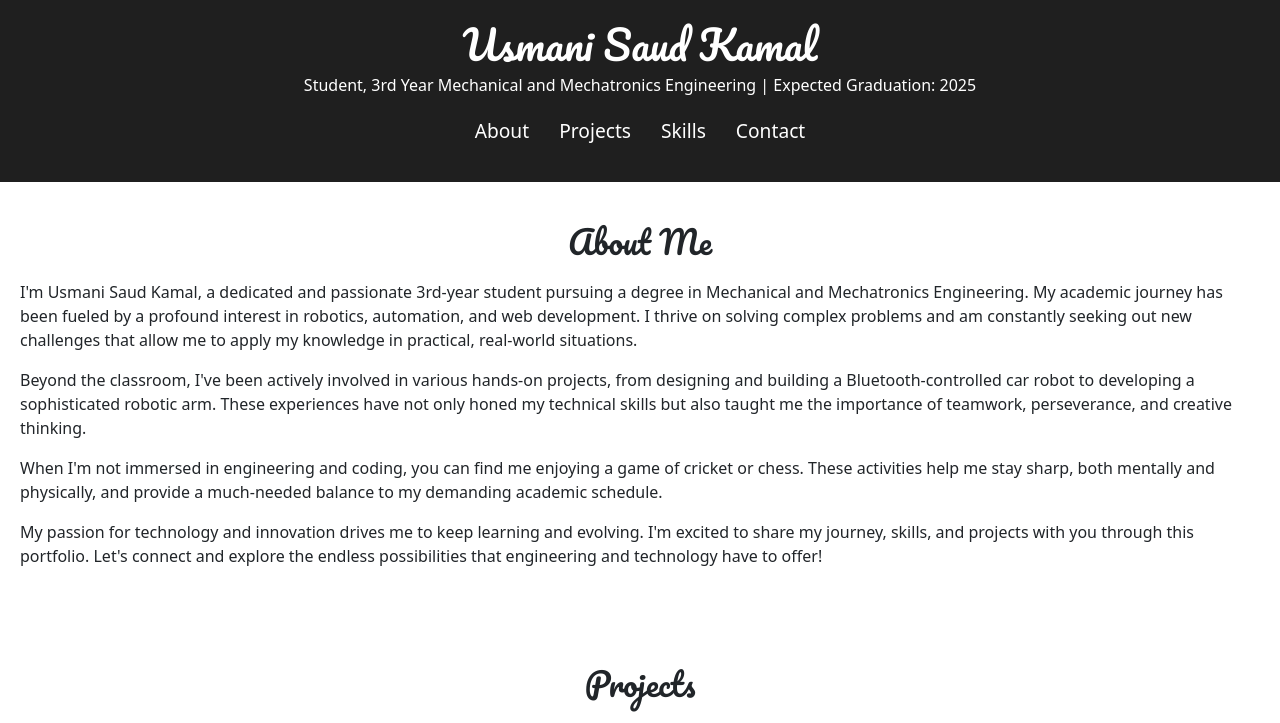
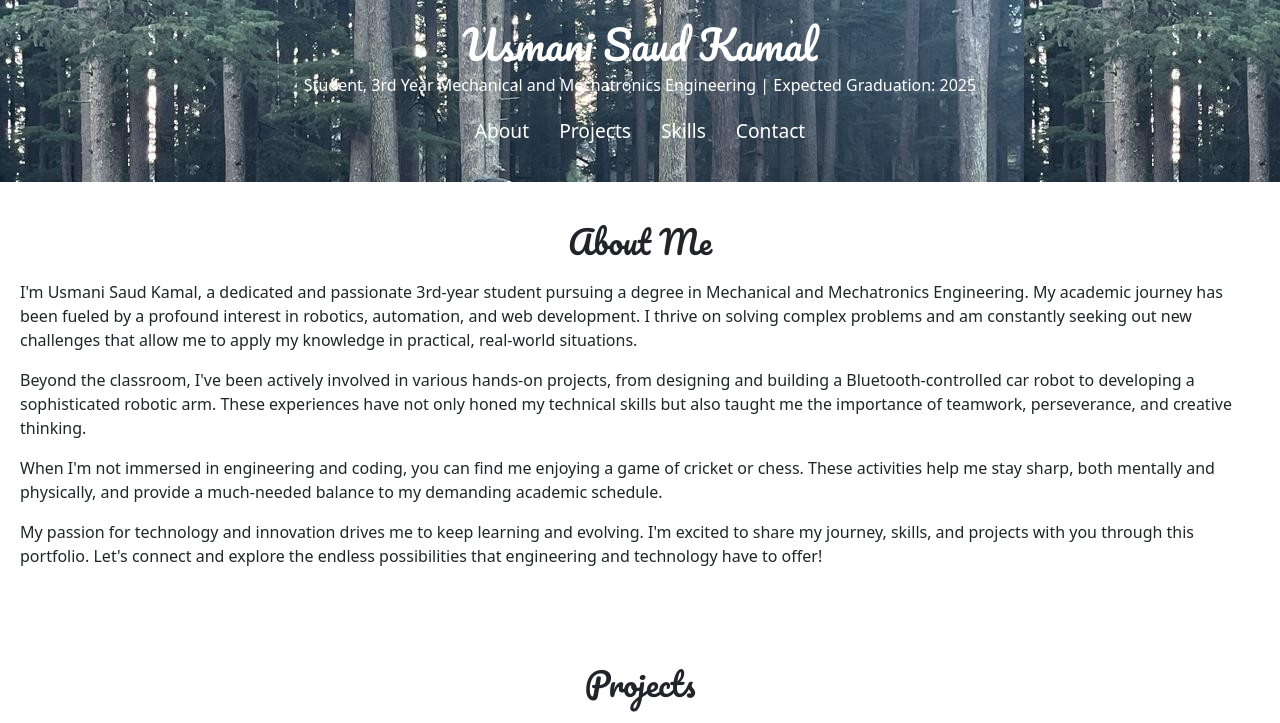
Before and after one commit to Saudusmani/Webdev-projects, a plain HTML site: page index.html in a window 1280 px wide. Shown: the top 723 px of the page. Drawn offline with nearby package versions, Linux system fonts and the light colour scheme.

Commit message:
changed background image

```diff
--- a/index.html
+++ b/index.html
@@ -68,7 +68,7 @@
     </style>
 </head>
 <body>
-    <header>
+    <header style="background-image: url('img/bghead.png');">
         <h1>Usmani Saud Kamal</h1>
         <p>Student, 3rd Year Mechanical and Mechatronics Engineering | Expected Graduation: 2025</p>
         <nav>
```
